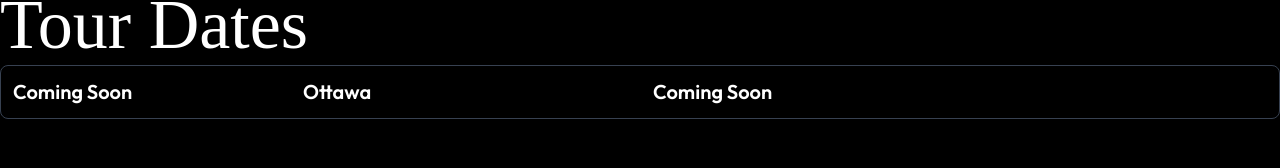
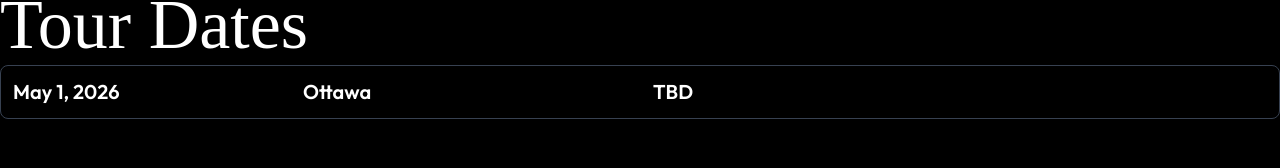
Before and after one commit to Benjamin-buck/aroseforann, a Next.js app: page /tour in a window 1280 px wide. Shown: the part 199-367 px from the top of the page. Built offline with nearby package versions, Linux system fonts and the light colour scheme.

Commit message:
Update tour.ts

```diff
--- a/constants/tour.ts
+++ b/constants/tour.ts
@@ -1,7 +1,7 @@
 export const tourDates = [
   {
-    date: "Coming Soon",
-    venue: "Coming Soon",
+    date: "May 1, 2026",
+    venue: "TBD",
     city: "Ottawa",
     tickets: "",
     RSVP: "",
```
